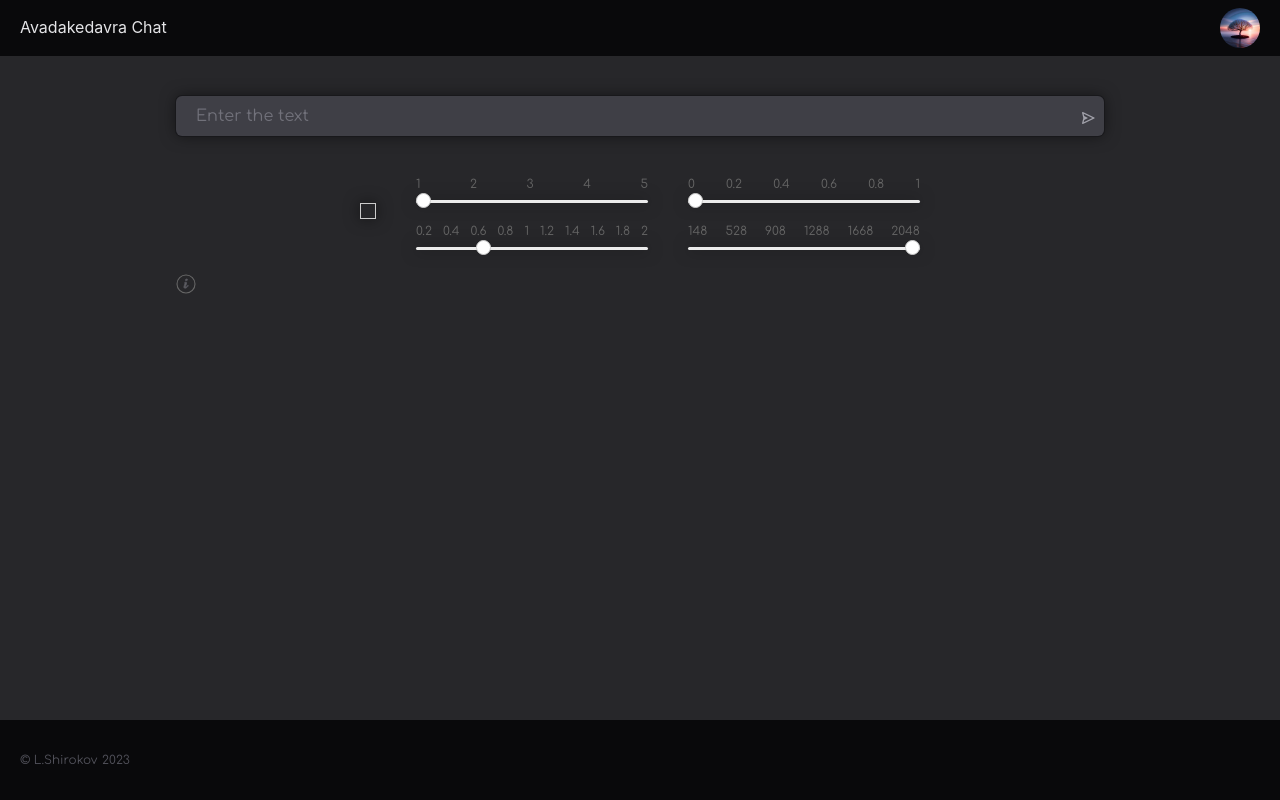
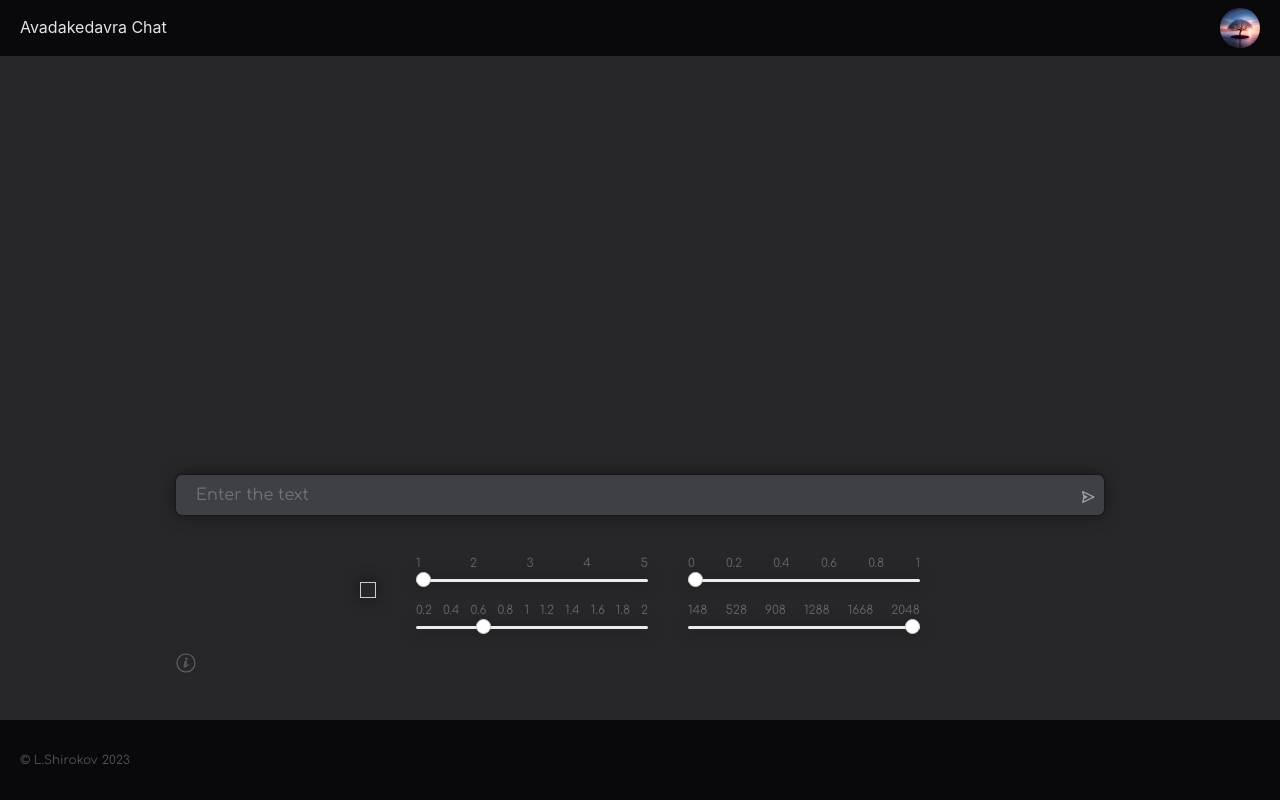
Before and after one commit to leo-shirokov/ai, a React (Vite) app: page / in a window 1280 px wide. Built offline with nearby package versions, Linux system fonts and the light colour scheme.

Commit message:
refactoring

```diff
--- a/src/App.jsx
+++ b/src/App.jsx
@@ -4,9 +4,9 @@ import ChatForm from "./components/ChatForm/ChatForm";
 
 function App() {
     return (
-        <div className="w-full h-screen bg-zinc-800 flex flex-col overflow-auto">
+        <div className="w-full h-screen bg-zinc-800 flex flex-col">
             <Header />
-            <div className="grow w-3/4 mx-auto bg-zinc-800 px-4 py-10 md:w-11/12">
+            <div className="grow w-3/4 mx-auto bg-zinc-800 px-4 py-10 md:w-11/12 overflow-auto">
                 <ChatForm />
             </div>
             <Footer />
--- a/src/components/ChatForm/ChatForm.jsx
+++ b/src/components/ChatForm/ChatForm.jsx
@@ -1,4 +1,4 @@
-import { useState } from "react";
+import { useState, useRef, useLayoutEffect } from "react";
 import { openChatGpt } from "../../../chatGptApi";
 import { BiSend } from "react-icons/bi";
 import { v4 as uuidv4 } from "uuid";
@@ -26,13 +26,24 @@ const CreateChat = () => {
 
     const [chatResponses, setChatResponses] = useState([]);
 
+    const scrolled = useRef();
+
     const handleKeyDown = (e) => {
         if (e.code !== "Enter") return;
         sendMessage(e);
     };
+
+    const setDefaultValues = () => {
+        setVariability(variability);
+        setTemperature(temperature);
+        setPenalty(penalty);
+        setChecked(false);
+        setTokens(tokens);
+    };
+
     const sendMessage = async (e) => {
         e.preventDefault();
-
+        try {
             setLoading(true);
             setPrompt("");
 
@@ -49,13 +60,7 @@ const CreateChat = () => {
                 penalty,
                 tokens,
             });
-
-        setVariability(variability);
-        setTemperature(temperature);
-        setPenalty(penalty);
-        setChecked(false);
-        setTokens(tokens);
-
+            setDefaultValues();
             setChatResponses((prev) => [
                 ...prev,
                 {
@@ -64,10 +69,14 @@ const CreateChat = () => {
                 },
             ]);
             setLoading(false);
+            // scrolled.current?.scrollTop = elem.scrollHeight;
+        } catch (error) {
+            console.log("error sending message: ", error.message);
+        }
     };
 
     return (
-        <>
+        <div className="w-full h-full flex flex-col-reverse">
             <form
                 className="w-full"
                 onKeyDown={handleKeyDown}
@@ -250,12 +259,14 @@ const CreateChat = () => {
                     </p>
                 </div>
             </form>
-            {loading && <p className="loader"></p>}
+            <div ref={scrolled} className="overflow-auto">
+                {loading && <span className="loader bottom-1"></span>}
                 {chatResponses.length > 0 &&
                     chatResponses.map((answer) => (
                         <ChatResponse key={answer.key} response={answer} />
                     ))}
-        </>
+            </div>
+        </div>
     );
 };
 
```
Also changed, not shown: chatGptApi.js (+0 -7 lines), 3 other files (tests, documents, lock files or other folders). Lines whose indentation alone changed are shown as unchanged.
